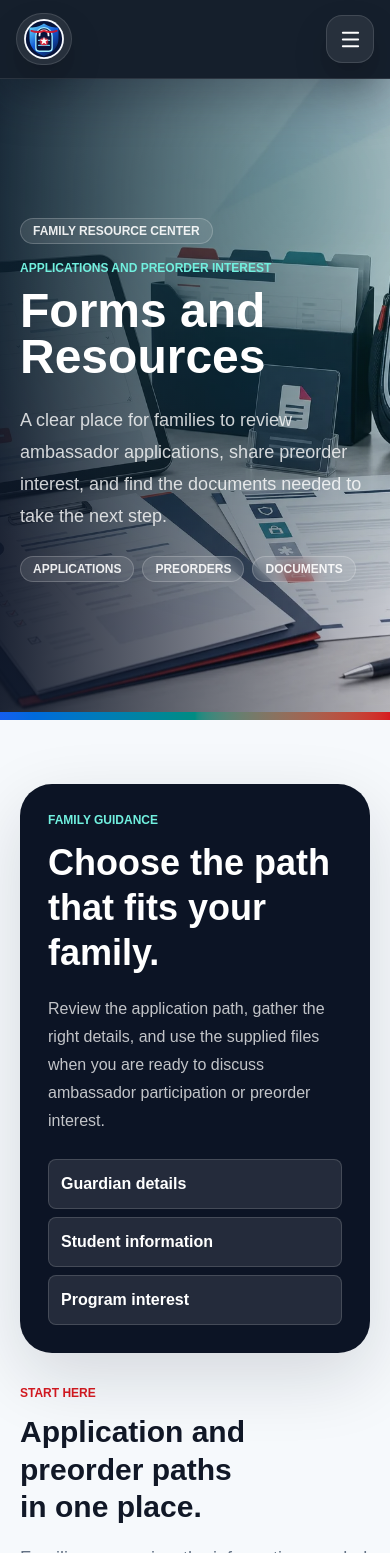
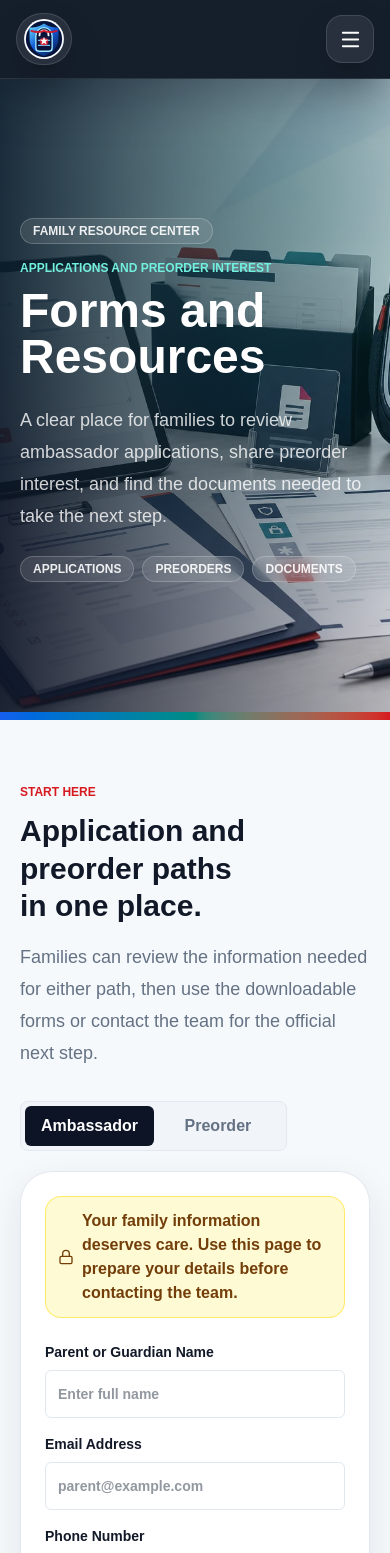
Before and after one commit to Bhavyalohami/hope-s-safety-backpack, a React app: page /forms in a window 390 px wide. Shown: the top 1553 px of the page. Built offline with nearby package versions, Linux system fonts and the light colour scheme.

Commit message:
Hide forms guidance on mobile

```diff
--- a/src/pages/Forms.jsx
+++ b/src/pages/Forms.jsx
@@ -132,7 +132,7 @@ export default function Forms({ onNavigate }) {
 
       <Reveal as="section" className="bg-[#f6f9fc] px-5 py-16 sm:px-8 lg:px-[max(2rem,calc((100vw-1180px)/2+2rem))] lg:py-24">
         <div className="grid items-start gap-8 lg:grid-cols-[0.38fr_0.62fr]">
-          <aside className="sticky top-24 rounded-[2rem] bg-command p-7 text-white shadow-lift" aria-label="Form guidance">
+          <aside className="hidden rounded-[2rem] bg-command p-7 text-white shadow-lift lg:sticky lg:top-24 lg:block" aria-label="Form guidance">
             <p className="mb-3 text-xs font-black uppercase tracking-normal text-[#71f0df]">Family guidance</p>
             <h2 className="text-4xl font-black leading-tight text-white">Choose the path that fits your family.</h2>
             <p className="mt-5 leading-7 text-white/75">
```
